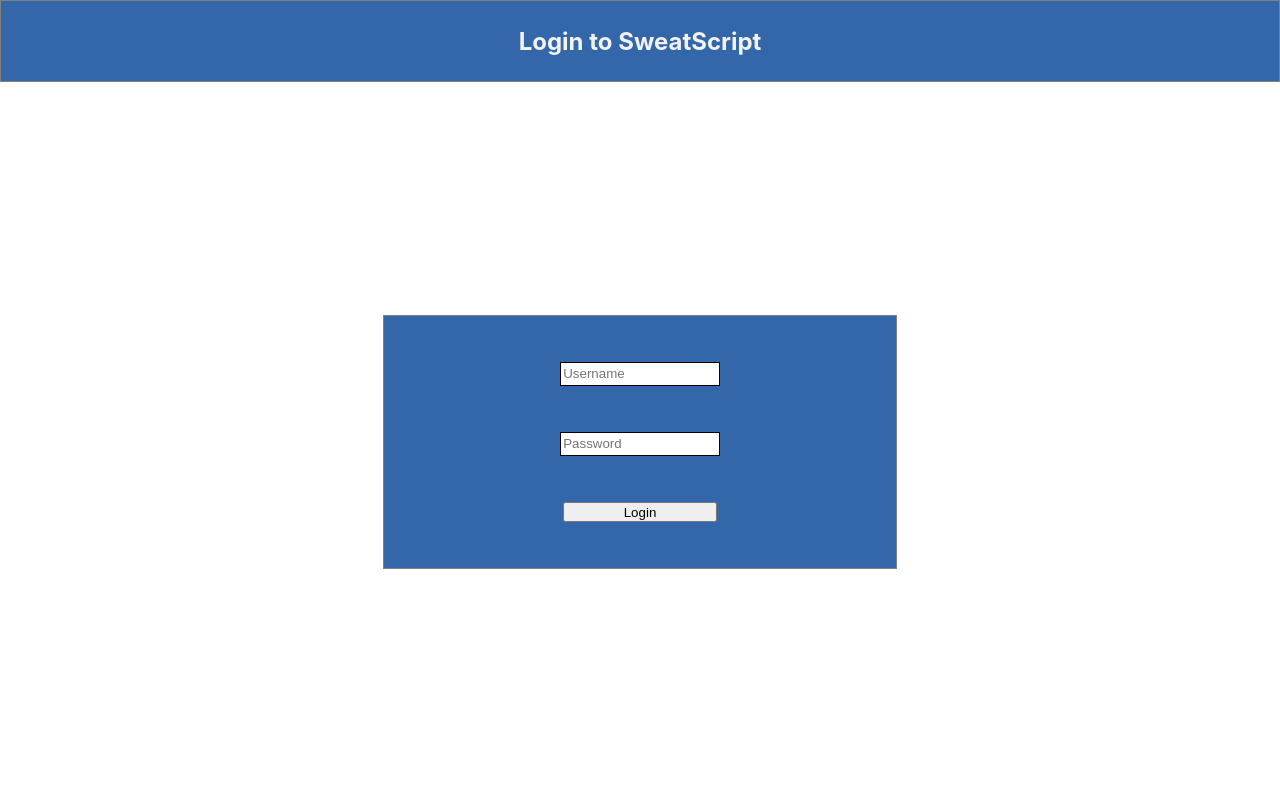
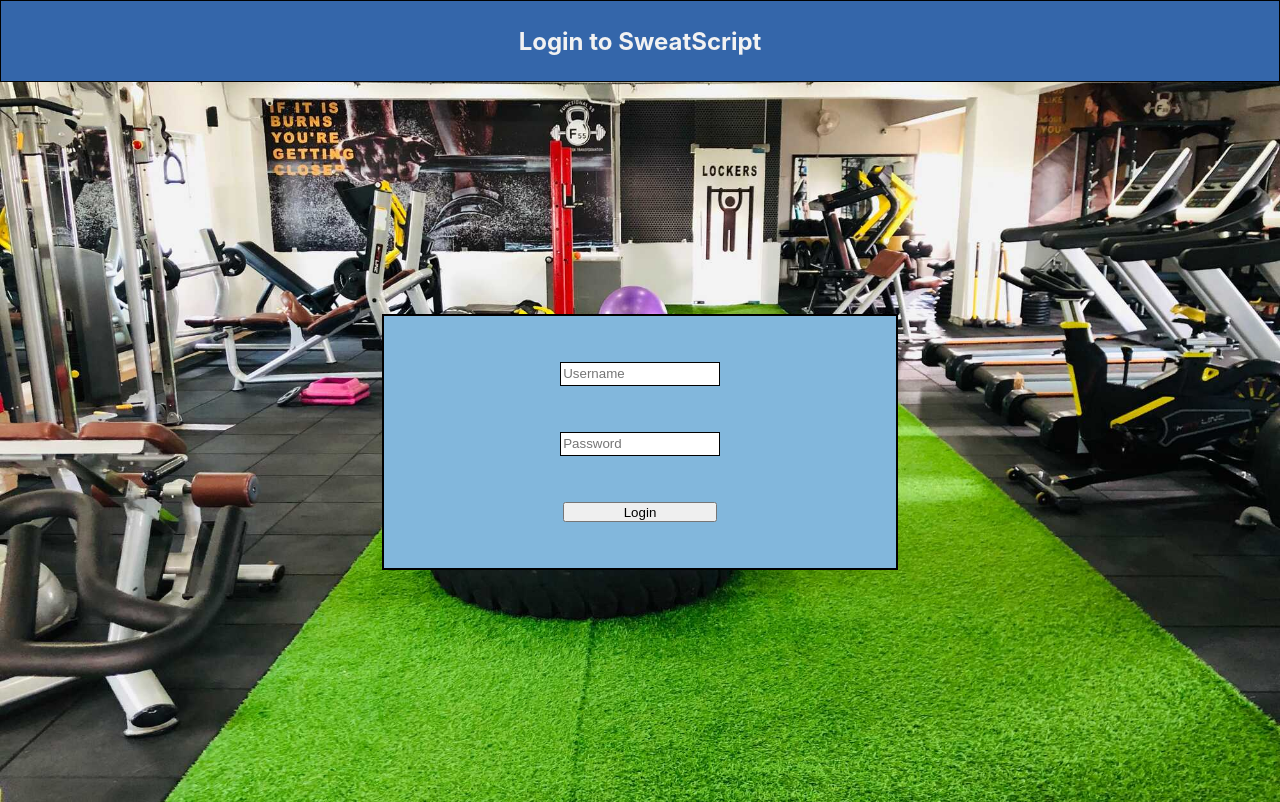
Before and after one commit to cadechaney/Fitness-Journal-UI, a React (Create React App) app: page / in a window 1280 px wide. Built offline with nearby package versions, Linux system fonts and the light colour scheme; no server answers.

Commit message:
Add official styling

```diff
--- a/src/components/AllWorkouts/AllWorkouts.css
+++ b/src/components/AllWorkouts/AllWorkouts.css
@@ -4,7 +4,7 @@
   display: flex;
   flex-direction: column;
   align-items: center;
-  background-image: url('../../assets/1fd4398cb4eb02502234efa6667c28cf.jpg');
+  /* background-image: url('../../assets/1fd4398cb4eb02502234efa6667c28cf.jpg'); */
   background-size: cover;
   background-repeat: no-repeat;
   background-position: center center;
--- a/src/components/App/App.css
+++ b/src/components/App/App.css
@@ -5,7 +5,7 @@
   display: flex;
   justify-content: space-around;
   align-items: center;
-  background-image: url('../../assets/1fd4398cb4eb02502234efa6667c28cf.jpg');
+  /* background-image: url('../../assets/1fd4398cb4eb02502234efa6667c28cf.jpg'); */
   background-size: cover;
   background-repeat: no-repeat;
   background-position: center center;
--- a/src/components/LoginPage/LoginPage.css
+++ b/src/components/LoginPage/LoginPage.css
@@ -4,7 +4,7 @@
 }
 
 .login-header {
-  border: 1px solid #808080;
+  border: 1px solid #000000;
   background-color: #3466AA;
   height: 10%;
   display: flex;
@@ -21,12 +21,15 @@
   display: flex;
   justify-content: center;
   align-items: center;
-  /* background-image: url('../../assets/); */
+  background-image: url('../../assets/functional-55-gym-fitness-center-malakpet-hyderabad-fitness-centres-ekezcdvq29.jpg');
+  background-size: cover;
+  background-repeat: no-repeat;
+  background-position: center center;
 }
 
 .login-input-container {
-  border: 1px solid #808080;
-  background-color: #3466AA;
+  border: 2px solid #000000;
+  background-color: #82b7dc;
   height: 35%;
   width: 40%;
   display: flex;
--- a/src/components/singleWorkout/singleWorkout.css
+++ b/src/components/singleWorkout/singleWorkout.css
@@ -1,7 +1,7 @@
 .singleWorkout-container {
   height: 100vh;
   width: 100%;
-  background-image: url('../../assets/1fd4398cb4eb02502234efa6667c28cf.jpg');
+  /* background-image: url('../../assets/1fd4398cb4eb02502234efa6667c28cf.jpg'); */
   background-size: cover;
   background-repeat: no-repeat;
   background-position: center center;
```
Also changed, not shown: src/components/AllWorkouts/functional-55-gym-fitness-center-malakpet-hyderabad-fitness-centres-ekezcdvq29.jpg (deleted).
